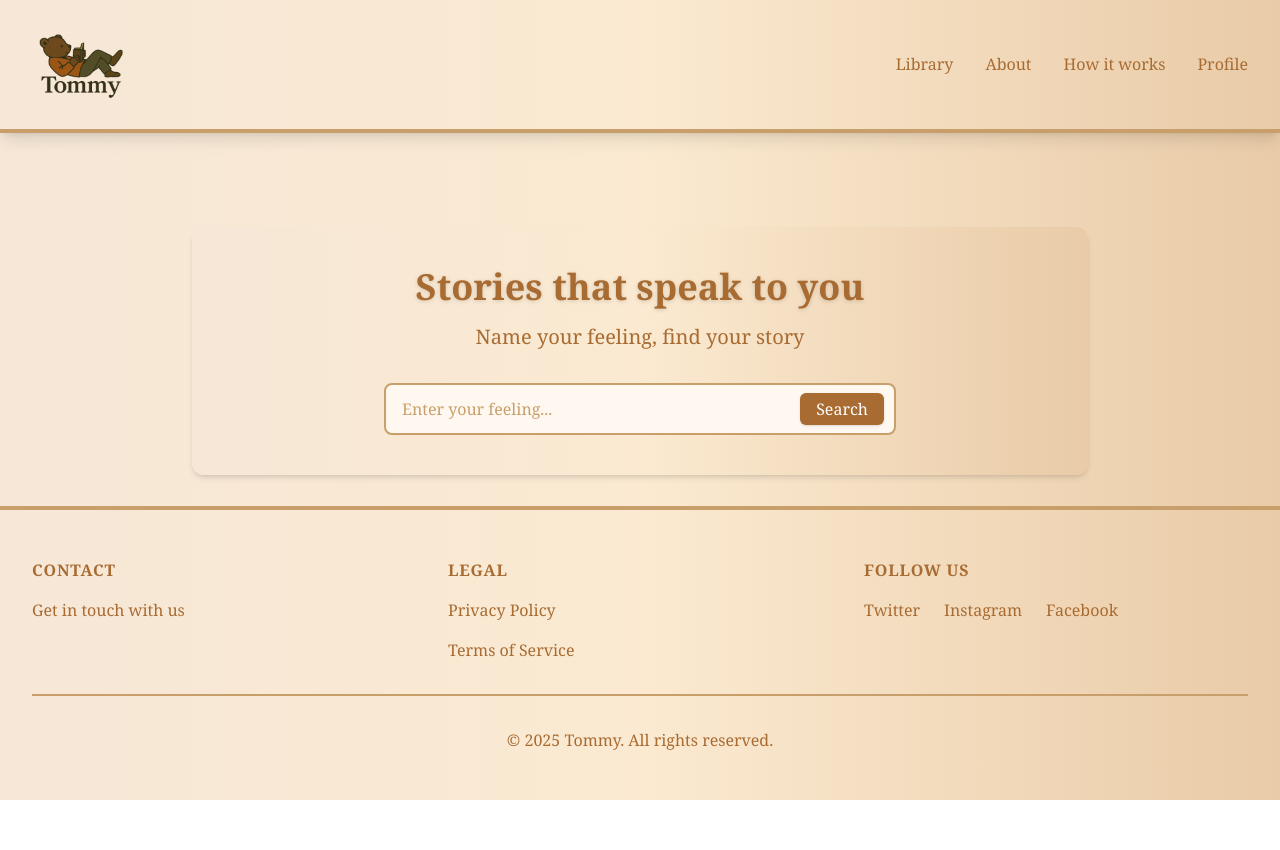
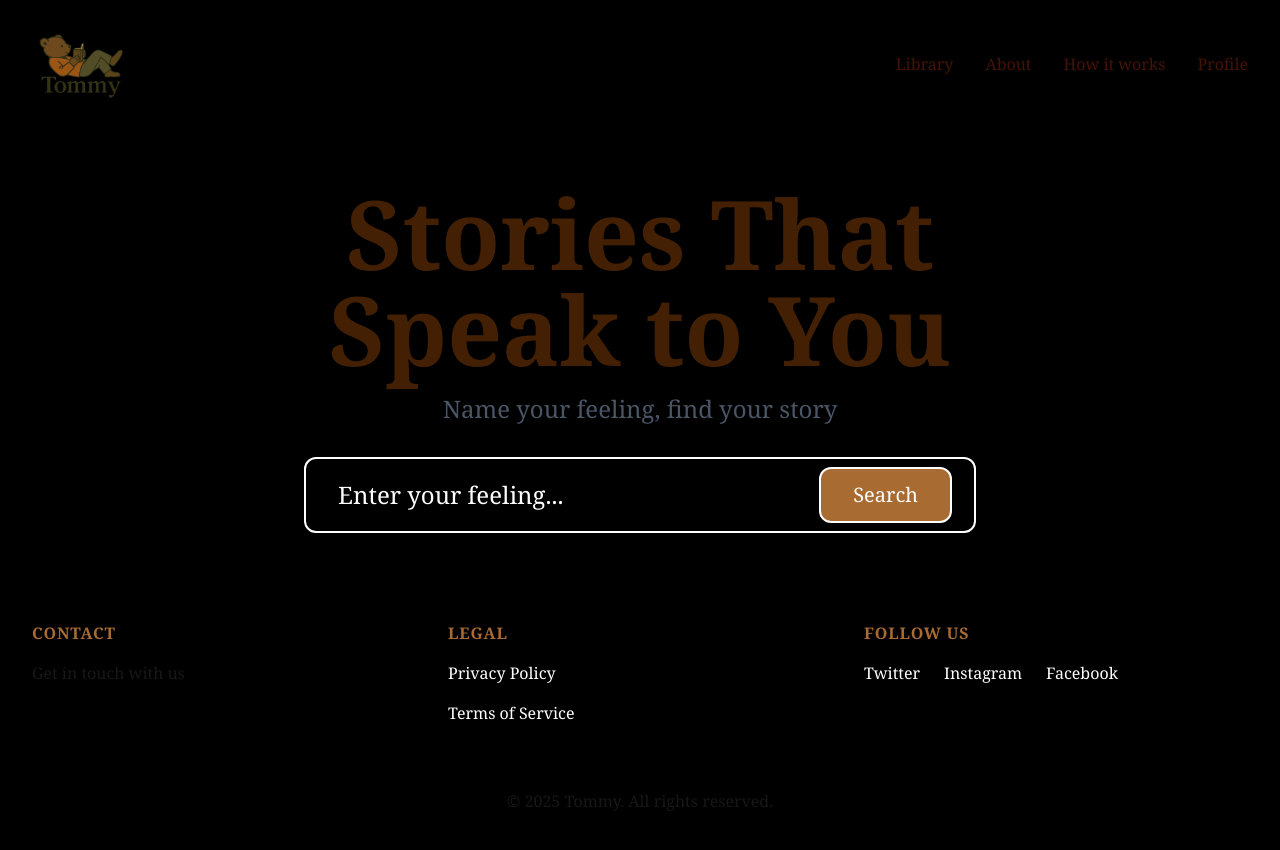
Before and after one commit to natbk23/tommy, a Next.js app in the folder tommy/: page / in a window 1280 px wide. Shown: the top 850 px of the page. Before the commit the page ends 800 px from the top, so only its background shows below. Built offline with nearby package versions, Linux system fonts and the light colour scheme.

Commit message:
solid styling

```diff
--- a/tommy/app/globals.css
+++ b/tommy/app/globals.css
@@ -1,28 +1,44 @@
 @import "tailwindcss";
 
+
 :root {
-  --background-gradient: linear-gradient(90deg, #f6e7d7 0%, #fbead1 50%, #e9cba7 100%);
-  --background: #fbead1;
-  --foreground: #a86b32;
+  --background: #000000;
+  --foreground: #ffffff;
+  --accent: #fdfdfd;
+  --border: #ffffff;
+  --link: #ffffff;
+  --link-hover: #ffffff;
+  --input-bg: #ffffff;
+  --input-border: #ffffff;
+  --input-text: #e03838;
+  --input-placeholder: #c89f6a;
+  --heading-text: #a86b32;
+  --paragraph-text: #171717;
+  --button-text: #ffcc91;
 }
 
-@theme inline {
-  --color-background: var(--background);
-  --color-foreground: var(--foreground);
-  --font-sans: var(--font-geist-sans);
-  --font-mono: var(--font-geist-mono);
-}
+
 
 @media (prefers-color-scheme: dark) {
   :root {
-    --background-gradient: linear-gradient(90deg, #2d1c0f 0%, #3a2a1a 50%, #5c3c1a 100%);
-    --background: #2d1c0f;
-    --foreground: #e9cba7;
+    --background: #c2905d;
+    --foreground: #ffffff;
+    --accent: #ffffff;
+    --border: #ffffff;
+    --link: #ffffff;
+    --link-hover: #ffffff;
+    --input-bg: #ffffff;
+    --input-border: #ffffff;
+    --input-text: #ffffff;
+    --input-placeholder: #ffffff;
+    --heading-text: #ffffff;
+    --paragraph-text: #ffffff;
+    --button-text: #ffffff;
   }
 }
 
 body {
-  background: var(--background-gradient);
+  background: var(--background);
   color: var(--foreground);
   font-family: 'Georgia', 'Times New Roman', serif;
 }
--- a/tommy/app/page.tsx
+++ b/tommy/app/page.tsx
@@ -6,7 +6,7 @@ export default function Home() {
   return (
     <main className="min-h-screen flex flex-col">
       <Header />
-      <div className="grow flex items-center justify-center pt-16">
+      <div className="grow flex items-center justify-center pt-4">
         <SearchBar />
       </div>
       <Footer />
--- /dev/null
+++ b/tommy/components/BookRecommendations.tsx
@@ -0,0 +1,17 @@
+import React from 'react';
+
+export default function BookRecommendations({ books }) {
+  if (!books || books.length === 0) return null;
+
+  return (
+  <div className="mt-10 w-full max-w-4xl mx-auto grid grid-cols-1 sm:grid-cols-2 md:grid-cols-3 gap-8">
+      {books.map((book) => (
+        <div key={book.id} className="bg-transparent rounded-lg shadow-none p-4 flex flex-col items-center font-serif border-2 border-white">
+          <img src={book.coverUrl} alt={book.title} className="w-32 h-48 object-cover rounded mb-4 border-2 border-white" />
+          <h2 className="text-lg text-white font-bold mb-2 text-center">{book.title}</h2>
+          <p className="text-white text-center">{book.author}</p>
+        </div>
+      ))}
+    </div>
+  );
+}
--- a/tommy/components/Footer.tsx
+++ b/tommy/components/Footer.tsx
@@ -1,34 +1,34 @@
 export default function Footer() {
   return (
-    <footer className="bg-linear-to-r from-[#f6e7d7] via-[#fbead1] to-[#e9cba7] border-t-4 border-[#c89f6a] font-serif">
+  <footer className="bg-transparent border-t-0 font-serif">
       <div className="max-w-7xl mx-auto py-12 px-4 sm:px-6 lg:px-8">
         <div className="grid grid-cols-1 md:grid-cols-3 gap-8">
           <div>
-            <h3 className="text-md font-semibold text-[#a86b32] tracking-wider uppercase">Contact</h3>
-            <p className="mt-4 text-[#a86b32]">Get in touch with us</p>
+            <h3 className="text-md font-semibold tracking-wider uppercase" style={{ color: 'var(--heading-text)' }}>Contact</h3>
+            <p className="mt-4" style={{ color: 'var(--paragraph-text)' }}>Get in touch with us</p>
           </div>
           <div>
-            <h3 className="text-md font-semibold text-[#a86b32] tracking-wider uppercase">Legal</h3>
+            <h3 className="text-md font-semibold tracking-wider uppercase" style={{ color: 'var(--heading-text)' }}>Legal</h3>
             <ul className="mt-4 space-y-4">
               <li>
-                <a href="#" className="text-[#a86b32] hover:text-[#c89f6a] transition-colors duration-200">Privacy Policy</a>
+                <a href="#" className="transition-colors duration-200" style={{ color: 'var(--link)' }}>Privacy Policy</a>
               </li>
               <li>
-                <a href="#" className="text-[#a86b32] hover:text-[#c89f6a] transition-colors duration-200">Terms of Service</a>
+                <a href="#" className="transition-colors duration-200" style={{ color: 'var(--link)' }}>Terms of Service</a>
               </li>
             </ul>
           </div>
           <div>
-            <h3 className="text-md font-semibold text-[#a86b32] tracking-wider uppercase">Follow Us</h3>
+            <h3 className="text-md font-semibold tracking-wider uppercase" style={{ color: 'var(--heading-text)' }}>Follow Us</h3>
             <div className="mt-4 flex space-x-6">
-              <a href="#" className="text-[#a86b32] hover:text-[#c89f6a] transition-colors duration-200">Twitter</a>
-              <a href="#" className="text-[#a86b32] hover:text-[#c89f6a] transition-colors duration-200">Instagram</a>
-              <a href="#" className="text-[#a86b32] hover:text-[#c89f6a] transition-colors duration-200">Facebook</a>
+              <a href="#" className="transition-colors duration-200" style={{ color: 'var(--link)' }}>Twitter</a>
+              <a href="#" className="transition-colors duration-200" style={{ color: 'var(--link)' }}>Instagram</a>
+              <a href="#" className="transition-colors duration-200" style={{ color: 'var(--link)' }}>Facebook</a>
             </div>
           </div>
         </div>
-        <div className="mt-8 border-t-2 border-[#c89f6a] pt-8">
-          <p className="text-center text-[#a86b32]">&copy; 2025 Tommy. All rights reserved.</p>
+        <div className="mt-8 pt-8">
+          <p className="text-center" style={{ color: 'var(--paragraph-text)' }}>&copy; 2025 Tommy. All rights reserved.</p>
         </div>
       </div>
     </footer>
--- a/tommy/components/Header.tsx
+++ b/tommy/components/Header.tsx
@@ -4,17 +4,17 @@ import logo from '../public/logo.png';
 
 export default function Header() {
   return (
-    <header className="flex items-center justify-between px-8 py-4 bg-linear-to-r from-[#f6e7d7] via-[#fbead1] to-[#e9cba7] shadow-lg border-b-4 border-[#c89f6a]">
+  <header className="flex items-center justify-between px-8 py-4 bg-transparent shadow-none border-b-0">
       <div className="flex items-center">
         <Link href="/">
             <Image src={logo} alt="Logo" width={100} height={100} />
         </Link>
       </div>
       <nav className="flex items-center gap-8">
-        <Link href="/library" className="text-[#a86b32] hover:text-[#c89f6a] font-serif font-medium transition-colors duration-200">Library</Link>
-        <Link href="/about" className="text-[#a86b32] hover:text-[#c89f6a] font-serif font-medium transition-colors duration-200">About</Link>
-        <Link href="/how-it-works" className="text-[#a86b32] hover:text-[#c89f6a] font-serif font-medium transition-colors duration-200">How it works</Link>
-        <Link href="/profile" className="text-[#a86b32] hover:text-[#c89f6a] font-serif font-medium transition-colors duration-200">Profile</Link>
+        <Link href="/library" className="text-orange-950 hover:text-[#e9cba7] font-serif font-medium transition-colors duration-200">Library</Link>
+        <Link href="/about" className="text-orange-950 hover:text-[#e9cba7] font-serif font-medium transition-colors duration-200">About</Link>
+        <Link href="/how-it-works" className="text-orange-950 hover:text-[#e9cba7] font-serif font-medium transition-colors duration-200">How it works</Link>
+        <Link href="/profile" className="text-orange-950 hover:text-[#e9cba7] font-serif font-medium transition-colors duration-200">Profile</Link>
       </nav>
     </header>
   );
--- a/tommy/components/SearchBar.tsx
+++ b/tommy/components/SearchBar.tsx
@@ -1,34 +1,60 @@
 'use client';
 
 import React, { useState } from 'react';
+import BookRecommendations from './BookRecommendations';
 
 export default function SearchBar() {
   const [searchQuery, setSearchQuery] = useState('');
+  const [books, setBooks] = useState([]);
+  const [loading, setLoading] = useState(false);
+  const [error, setError] = useState('');
+
+  async function handleSearch(e) {
+    e.preventDefault();
+    setLoading(true);
+    setError('');
+    setBooks([]);
+    try {
+      // Replace with your actual API endpoint
+      const res = await fetch(`/api/recommend?query=${encodeURIComponent(searchQuery)}`);
+      if (!res.ok) throw new Error('Failed to fetch recommendations');
+      const data = await res.json();
+      setBooks(data.books || []);
+    } catch (err) {
+      setError('Could not fetch recommendations.');
+    } finally {
+      setLoading(false);
+    }
+  }
 
   return (
-    <div className="w-full max-w-4xl mx-auto px-4 sm:px-6 lg:px-8 flex flex-col items-center text-center font-serif bg-linear-to-r from-[#f6e7d7] via-[#fbead1] to-[#e9cba7] rounded-xl shadow-md py-10">
-      <h1 className="text-4xl font-bold text-[#a86b32] mb-4 drop-shadow-sm">
-        Stories that speak to you
+  <div className="w-full max-w-4xl mx-auto px-4 sm:px-6 lg:px-8 flex flex-col items-center text-center font-serif bg-transparent rounded-xl shadow-none py-10">
+  <h1 className="text-8xl font-bold text-yellow-950 mb-4 drop-shadow-sm">
+        Stories That Speak to You
       </h1>
-      <p className="text-xl text-[#a86b32] mb-8">
+  <p className="text-2xl text-gray-600 mb-8">
         Name your feeling, find your story
       </p>
-      <div className="w-full max-w-lg">
+      <form className="w-full max-w-2xl" onSubmit={handleSearch}>
         <div className="relative">
           <input
             type="text"
             value={searchQuery}
             onChange={(e) => setSearchQuery(e.target.value)}
-            className="w-full px-4 py-3 rounded-lg border-2 border-[#c89f6a] bg-[#fff8f0] text-[#a86b32] focus:outline-none focus:ring-2 focus:ring-[#c89f6a] focus:border-transparent placeholder-[#c89f6a]"
+            className="w-full px-8 py-5 text-2xl rounded-xl border-2 border-white bg-transparent text-white focus:outline-none focus:ring-4 focus:ring-white focus:border-transparent placeholder-white"
             placeholder="Enter your feeling..."
           />
           <button
-            className="absolute right-3 top-1/2 -translate-y-1/2 text-white bg-[#a86b32] hover:bg-[#c89f6a] px-4 py-1 rounded-md shadow transition-colors duration-200"
+            type="submit"
+            className="absolute right-6 top-1/2 -translate-y-1/2 text-xl text-white bg-[#a86b32] hover:bg-[#e9cba7] px-8 py-3 rounded-xl shadow transition-colors duration-200 border-2 border-white"
+            disabled={loading}
           >
-            Search
+            {loading ? 'Searching...' : 'Search'}
           </button>
         </div>
-      </div>
+      </form>
+      {error && <div className="mt-4 text-red-600">{error}</div>}
+      <BookRecommendations books={books} />
     </div>
   );
 }
```
